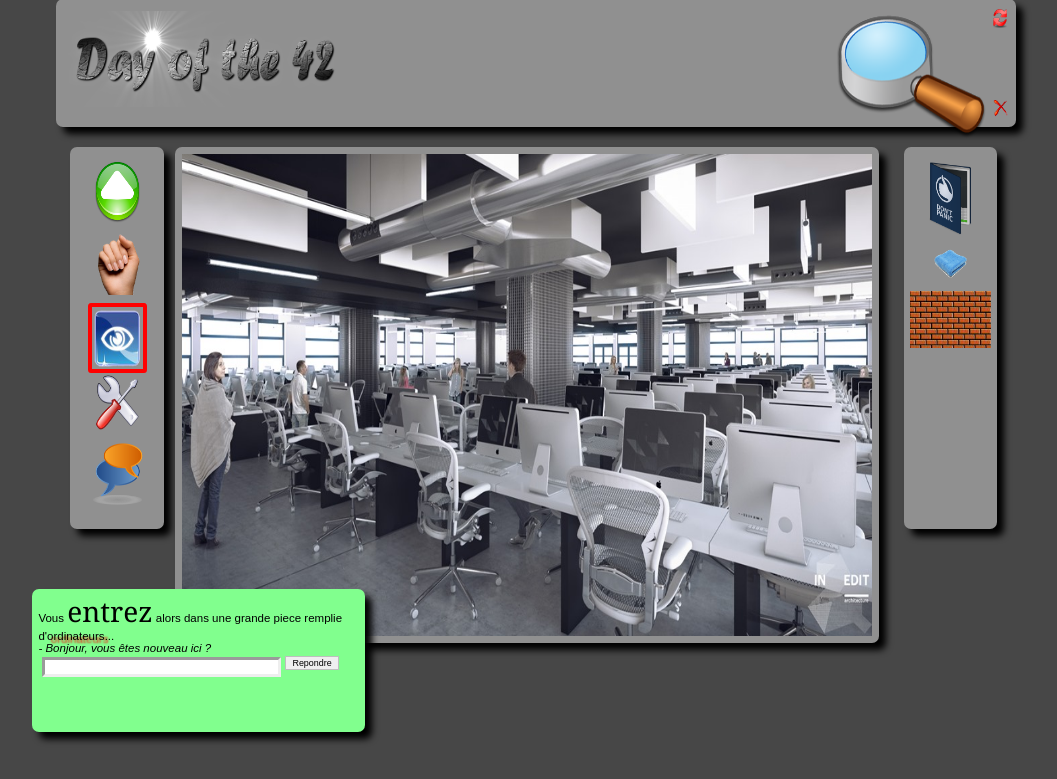
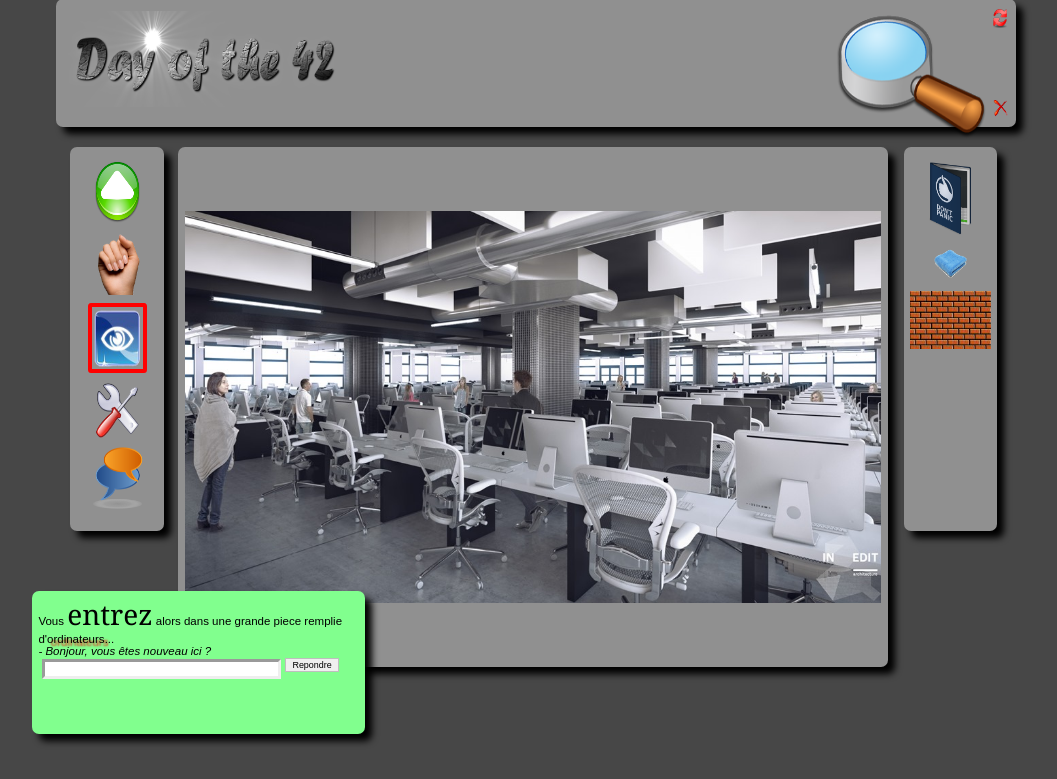
Before and after one commit to Officialrwn/PHP_PISCINE_42, a PHP site: page /doft.html in a window 1280 px wide. Shown: the part 21-800 px from the top of the page, without its empty margins (104-1161 px from the left). Run offline with PHP 8.4, Linux system fonts and the light colour scheme.

Commit message:
fix ex02

```diff
--- a/d00/ex02/doft.css
+++ b/d00/ex02/doft.css
@@ -12,7 +12,7 @@ body {
     border-radius: 7px;
     box-shadow: 7px 7px 7px black;
 	width: 7.3vw;
-    height: 47.7vh;
+    height: 48vh;
 }
 
 #header {
@@ -28,11 +28,16 @@ body {
 
 #center {
 	position: absolute;
-	left: 21.8vw;
-	max-width: 90%;
-	max-height: 90%;
-	width: 55vw;
-    height: 62vh;
+	left: 22vw;
+	width: 55.5vw;
+	height: 65vh;
+}
+
+#cluster {
+	position: absolute;
+	max-width: 98%;
+	max-height: 95%;
+
 }
 
 #rightbar {
@@ -96,25 +101,19 @@ body {
 
 #tools {
 	position: absolute;
-	top: 28vh;
+	top: 29vh;
 	width: 4vw;
 	height: 7.8vh;
 }
 
 #chat {
 	position: absolute;
-	top: 37vh;
+	top: 37.5vh;
 	width: 4vw;
 	height: 7.8vh;
 }
 
-#cluster {
-	position: absolute;
-	max-width: 98%;
-	max-height: 97%;
-	width: 55vw;
-	height: 65vh;
-}
+
 
 #book {
 	position: absolute;
--- a/d00/ex02/doft.html
+++ b/d00/ex02/doft.html
@@ -26,8 +26,13 @@
 			<img id="chat" src="resources/chat-icon.png" title="Speak" alt="Speak">
 		</div>
 		<div class="borders" id="center">
-			<img id="cluster" src="resources/cluster.jpg">
+			<img id="cluster" src="resources/cluster.jpg" usemap="#workmap" width="1200">
+			<map name="workmap">
+				<area shape="rect" coords="560, 220, 710, 330" href="https://www.apple.com">
+				<area shape="rect" coords="220, 220, 370, 440" href="https://www.ikea.com">
+			</map>
 		</div>
+
 		<div class="borders" id="rightbar">
 			<img id="book" src="resources/book.png" title="Rulebook" alt="Rulebook">
 			<img id="towel" src="resources/towel.png" title="Wipe" alt="Wipe">
```
